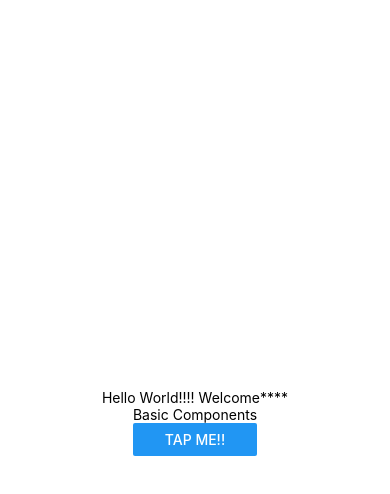
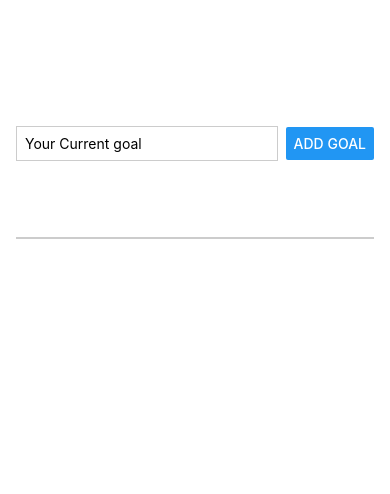
Before and after one commit to santhiyajay/udemyRNCourse, a React Native app: screen / in a window 390 px wide. Shown: the top 494 px of the page. Built offline with nearby package versions, Linux system fonts and the light colour scheme.

Commit message:
added eventlisterner

```diff
--- a/App.js
+++ b/App.js
@@ -1,23 +1,69 @@
 import { StatusBar } from "expo-status-bar";
-import { Button, StyleSheet, Text, View } from "react-native";
+import React, { useState } from 'react';
+import { Button, StyleSheet, Text, TextInput, View } from "react-native";
 
 export default function App() {
+  const [enteredText, setEnteredtext] = useState('');
+  const[listGoals, setListGolas]=useState([]);
+  function goalInputHandler(enteredText){
+    setEnteredtext(enteredText);
+  }
+  function addGoalHandler(){
+
+setListGolas((currentListGoals)=> [...currentListGoals, enteredText]);
+setEnteredtext('');
+  }
+
   return (
     <View style={styles.container}>
-      <Text>Hello World!!!! Welcome****</Text>
-      <View>
-      <Text>Basic Components</Text>
-      <Button title="Tap Me!!" />
+      <View style={styles.inputContainer}>
+      <TextInput style={styles.textInput} placeholder="Your Current goal" onChangeText={goalInputHandler}></TextInput>
+      <Button title="Add Goal" onPress={addGoalHandler}/>
       </View>
+      <View style={styles.goalsContainer}>{listGoals.map((goal)=> <View style={styles.goalItem} key={goal}><Text style={styles.textColor}>{goal}</Text></View>)}</View>
     </View>
   );
 }
 
 const styles = StyleSheet.create({
   container: {
-    flex: 1,
-    backgroundColor: "#fff",
-    alignItems: "center",
-    justifyContent: "center",
+    flex:1,
+paddingTop:100,
+paddingHorizontal:16,
   },
+inputContainer:{
+  flex:1,
+  flexDirection:'row',
+  justifyContent:'space-between',
+  alignItems:"center",
+  paddingBottom:50,
+  borderBottomWidth:2,
+  borderBottomColor:"#cccccc"
+
+},
+
+textInput: {
+borderWidth:1,
+borderColor:'#cccccc',
+width: '80%',
+padding:8,
+marginRight:8
+
+  },
+  goalsContainer: {
+    flex:7,
+
+  },
+  goalItem: {
+    margin:8,
+    padding:8,
+    borderRadius:6,
+    backgroundColor:'#5e0acc',
+  },
+  textColor:
+  {
+    color:"white",
+
+  }
+
 });
```
